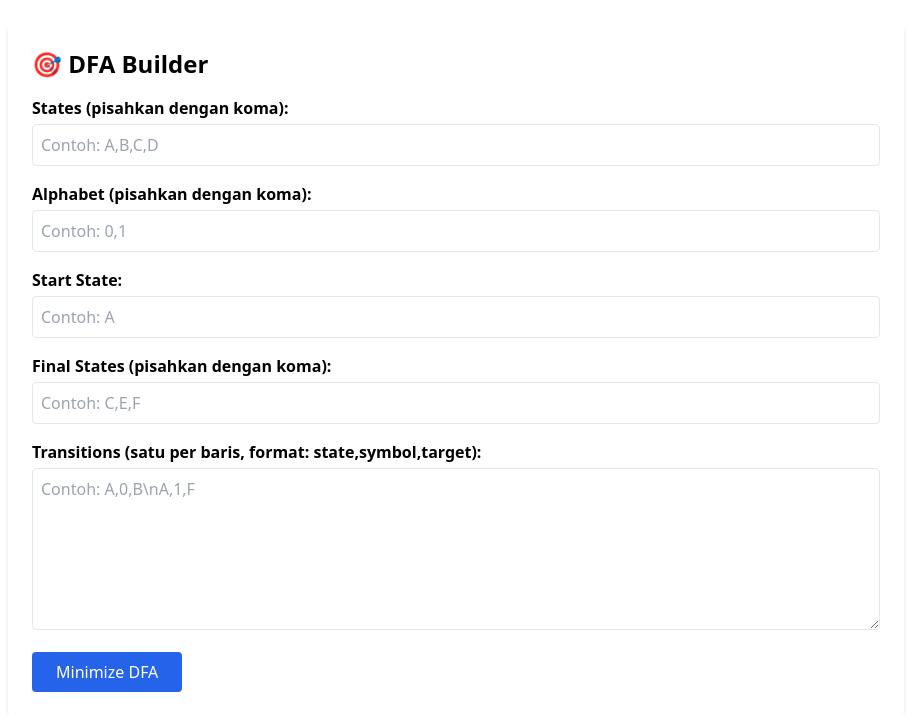
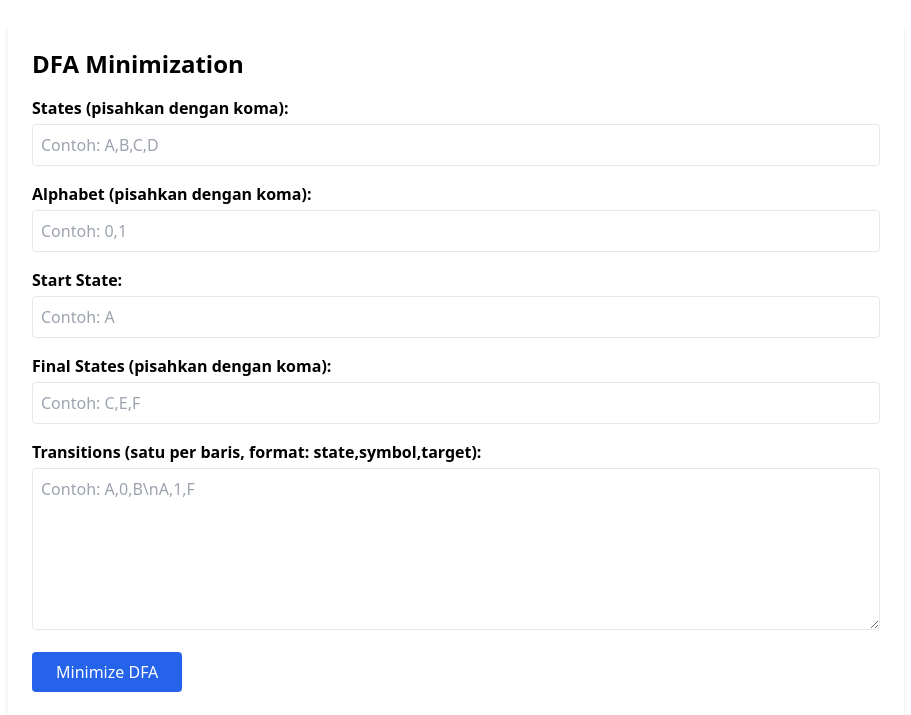
Before and after one commit to naufalfzml/tba-dfa-nfa, a Flask app: page /minimization in a window 1280 px wide. Shown: the top 715 px of the page, without its empty margins (184-1095 px from the left). Run offline with Flask 3, Linux system fonts and the light colour scheme.

Commit message:
Update minimization.html

```diff
--- a/app/templates/minimization.html
+++ b/app/templates/minimization.html
@@ -8,7 +8,7 @@
 </head>
 <body class="bg-gray-50 min-h-screen p-6">
   <div class="max-w-4xl mx-auto bg-white shadow-md rounded p-6">
-    <h1 class="text-2xl font-bold mb-4">🎯 DFA Builder</h1>
+    <h1 class="text-2xl font-bold mb-4">DFA Minimization</h1>
 
     <form method="POST" action="/minimization" class="space-y-4">
       <!-- States -->
```
